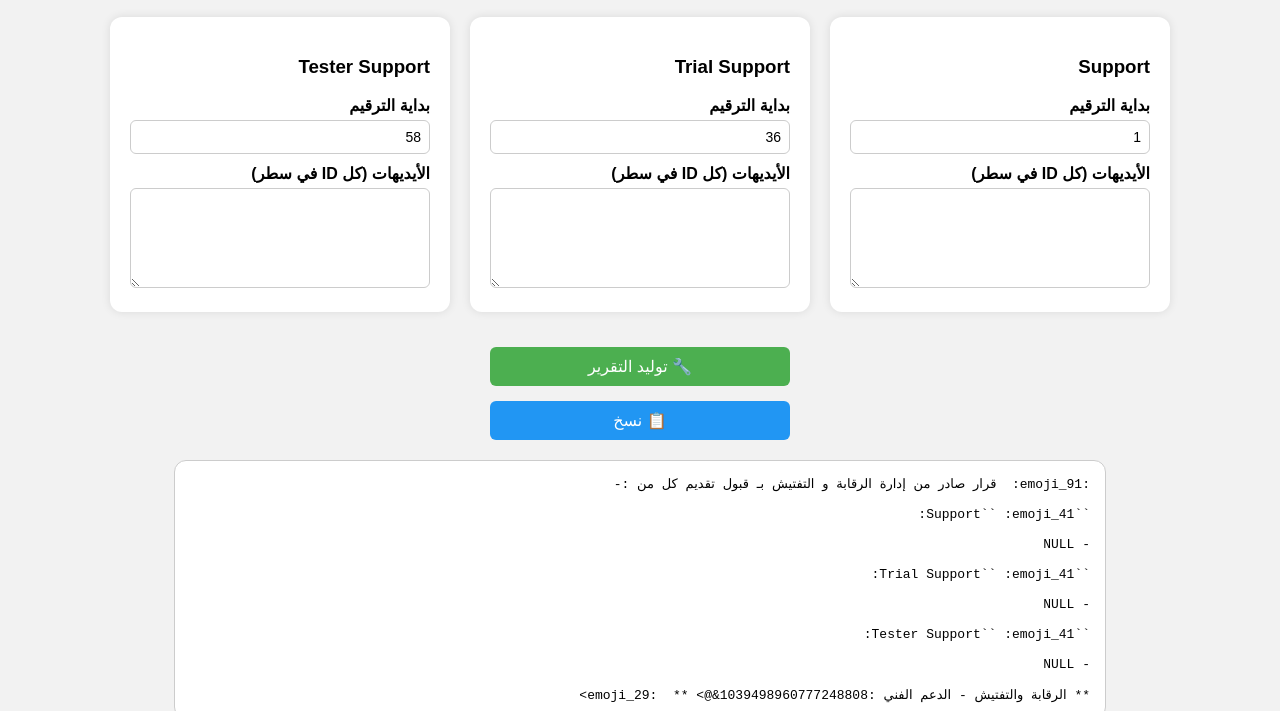
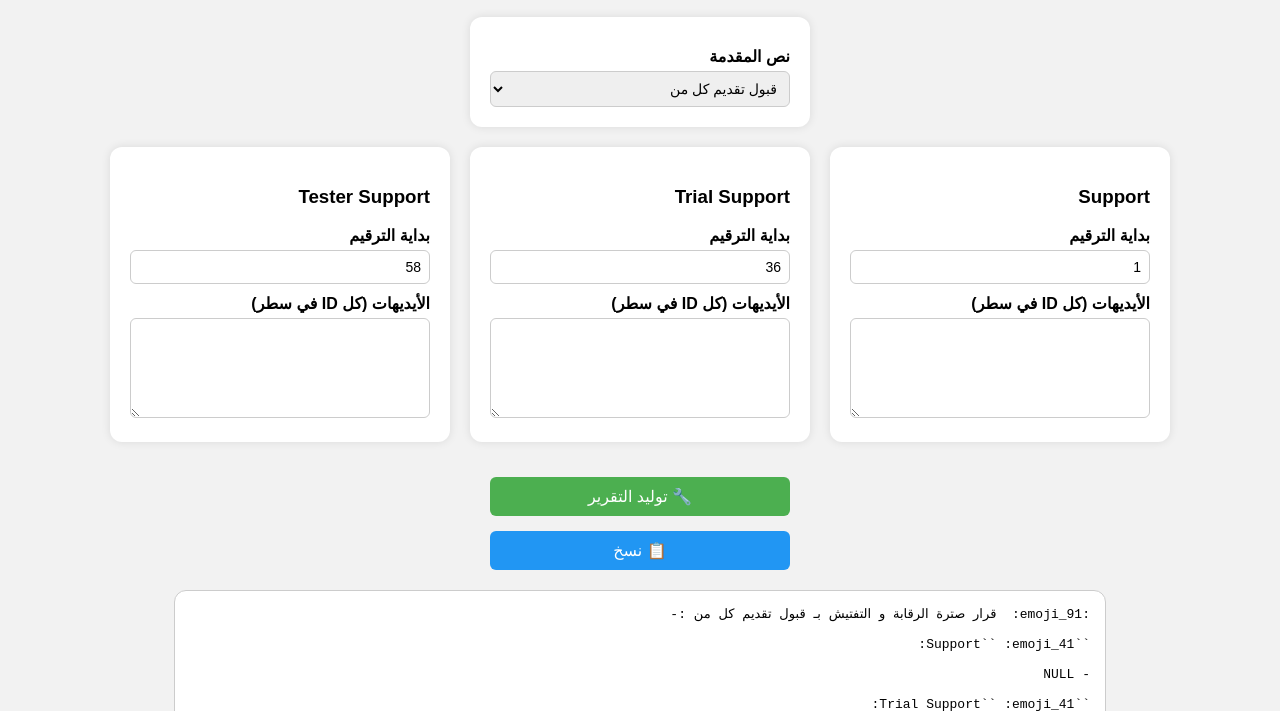
Before and after one commit to vndel/ulg-calculator, a plain HTML site: page mnsdl.html in a window 1280 px wide. Both pictures are taken after a click on the button "🔧 توليد التقرير". Shown: the part 89-800 px from the top of the page. Drawn offline with Linux system fonts and the light colour scheme.

Commit message:
Update mnsdl.html

```diff
--- a/mnsdl.html
+++ b/mnsdl.html
@@ -39,7 +39,7 @@
       font-weight: bold;
     }
 
-    input, textarea {
+    input, textarea, select {
       width: 100%;
       padding: 8px;
       border-radius: 6px;
@@ -91,6 +91,18 @@
 <body>
   <h2>مولد تقرير الرتب</h2>
 
+  <!-- المقدمة القابلة للتعديل -->
+  <div class="card" style="margin-bottom: 20px;">
+    <label for="introText">نص المقدمة</label>
+    <select id="introText" onchange="customIntro(this.value)">
+      <option value="قبول تقديم كل من">قبول تقديم كل من</option>
+      <option value="ترشيح كل من">تحديث اكواد كل من</option>
+      <option value="اختيار كل من">ترقية كل من</option>
+      <option value="custom">مخصص...</option>
+    </select>
+    <input type="text" id="customIntroText" placeholder="أدخل نصًا مخصصًا" style="display:none; margin-top: 10px;">
+  </div>
+
   <div class="cards">
     <div class="card">
       <h3>Support</h3>
@@ -127,6 +139,15 @@
       return num < 10 ? '0' + num : num;
     }
 
+    function customIntro(value) {
+      const customInput = document.getElementById('customIntroText');
+      if (value === 'custom') {
+        customInput.style.display = 'block';
+      } else {
+        customInput.style.display = 'none';
+      }
+    }
+
     function generateSection(title, idsText, startNum, emoji) {
       const ids = idsText.split('\n').map(e => e.trim()).filter(e => e);
       if (ids.length === 0) return `\`\`${title}\`\` ${emoji} \n\n- NULL\n`;
@@ -134,7 +155,7 @@
       let section = `\`\`${title}\`\` ${emoji} \n\n`;
       ids.forEach((id, i) => {
         let number = formatNumber(i + parseInt(startNum));
-		number = String(number).padStart(2, '0');
+        number = String(number).padStart(2, '0');
         section += `- <@${id}> => [S-${number}]\n`;
       });
       return section;
@@ -149,15 +170,17 @@
       const start2 = document.getElementById('startnum2').value;
       const start3 = document.getElementById('startnum3').value;
 
+      const introSelect = document.getElementById('introText').value;
+      const customIntro = document.getElementById('customIntroText').value;
+      const introText = introSelect === 'custom' && customIntro.trim() !== "" ? customIntro : introSelect;
+
       const section1 = generateSection("Support", support, start1, ":emoji_41:");
       const section2 = generateSection("Trial Support", trial, start2, ":emoji_41:");
       const section3 = generateSection("Tester Support", tester, start3, ":emoji_41:");
 
-      const output = `:emoji_91:  قرار صادر من إدارة الرقابة و التفتيش بـ قبول تقديم كل من :- \n\n${section1}\n${section2}\n${section3}\n** الرقابة والتفتيش - الدعم الفني :emoji_29:  ** <@&1039498960777248808>`;
+      const output = `:emoji_91:  قرار صترة الرقابة و التفتيش بـ ${introText} :- \n\n${section1}\n${section2}\n${section3}\n** الرقابة والتفتيش - الدعم الفني :emoji_29:  ** <@&1039498960777248808>`;
 
       document.getElementById('output').textContent = output;
-
-      // Show copy button only
       document.getElementById('copyBtn').style.display = "block";
     }
 
```
